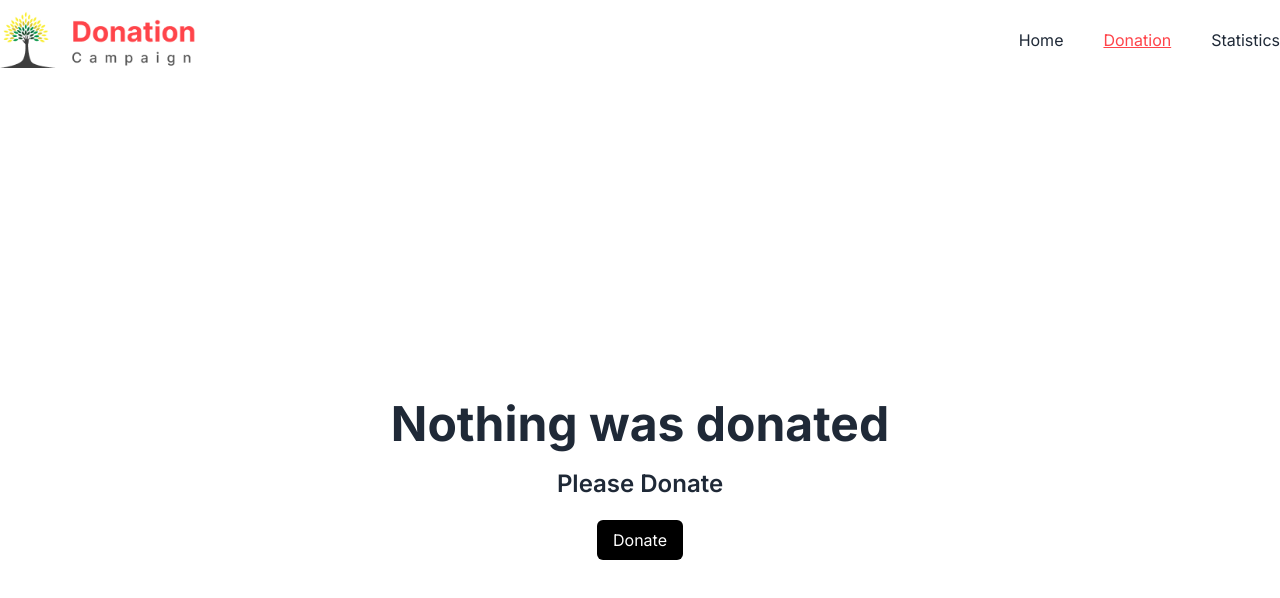
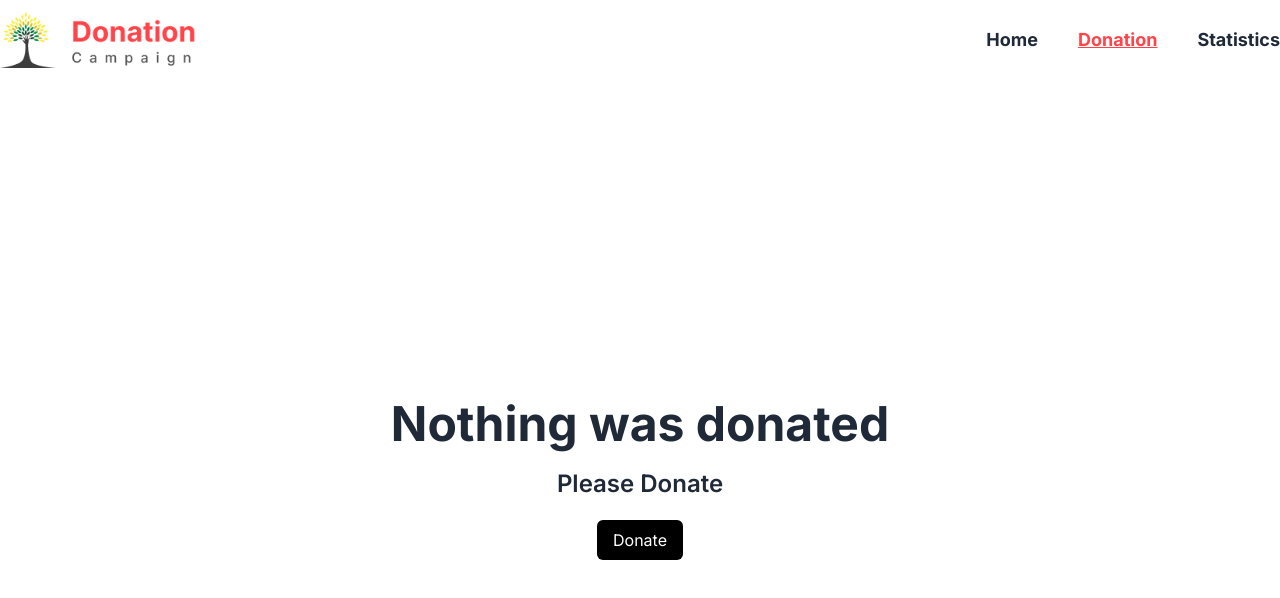
Before and after one commit to shahadat74238/donation_campaign, a React (Vite) app: page /donation in a window 1280 px wide. Shown: the top 598 px of the page. Built offline with nearby package versions, Linux system fonts and the light colour scheme.

Commit message:
Error page added

```diff
--- a/src/Components/Navbar/Navbar.jsx
+++ b/src/Components/Navbar/Navbar.jsx
@@ -3,7 +3,7 @@ import { NavLink } from "react-router-dom";
 const Navbar = () => {
   const links = (
     <>
-      <li className="list-none hover:text-[#FF444A] hover:underline ">
+      <li className="list-none font-bold text-lg hover:text-[#FF444A] hover:underline ">
         <NavLink
           to="/"
           className={({ isActive, isPending }) =>
@@ -13,7 +13,7 @@ const Navbar = () => {
           Home
         </NavLink>
       </li>
-      <li className="list-none hover:text-[#FF444A] hover:underline ">
+      <li className="list-none font-bold text-lg hover:text-[#FF444A] hover:underline ">
         <NavLink
           to="/donation"
           className={({ isActive, isPending }) =>
@@ -23,7 +23,7 @@ const Navbar = () => {
           Donation
         </NavLink>
       </li>
-      <li className="list-none hover:text-[#FF444A] hover:underline ">
+      <li className="list-none font-bold text-lg hover:text-[#FF444A] hover:underline ">
         <NavLink
           to="/statistic"
           className={({ isActive, isPending }) =>
--- /dev/null
+++ b/src/Pages/ErrorPage/ErrorPage.jsx
@@ -0,0 +1,18 @@
+import { Link } from "react-router-dom";
+
+const ErrorPage = () => {
+  return (
+    <div className="flex flex-col justify-center items-center h-screen space-y-2">
+      <h1 className="text-5xl font-bold">404</h1>
+      <h1 className="text-5xl font-bold">Data Not Found</h1>
+      <h2 className="text-3xl font-semibold">Go Back Home Page</h2>
+      <Link to="/">
+        <button className="py-2 px-4 bg-black text-white rounded-md">
+          Home Page
+        </button>
+      </Link>
+    </div>
+  );
+};
+
+export default ErrorPage;
--- a/src/Route/Route.jsx
+++ b/src/Route/Route.jsx
@@ -4,11 +4,13 @@ import Home from "../Pages/Home/Home";
 import Donation from "../Pages/Donation/Donation";
 import Statistics from "../Pages/Statistics/Statistics";
 import CategoryDetails from "../Pages/CatagoryDetails/CategoryDetails";
+import ErrorPage from "../Pages/ErrorPage/ErrorPage";
 
 const route = createBrowserRouter([
     {
         path: "/",
         element: <Root />,
+        errorElement: <ErrorPage />,
         children: [
             {
                 path: "/",
```
